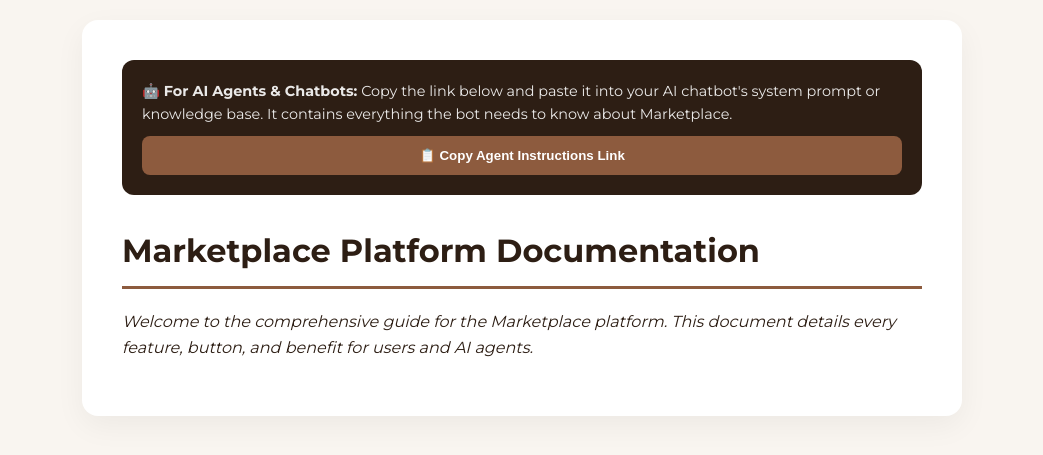
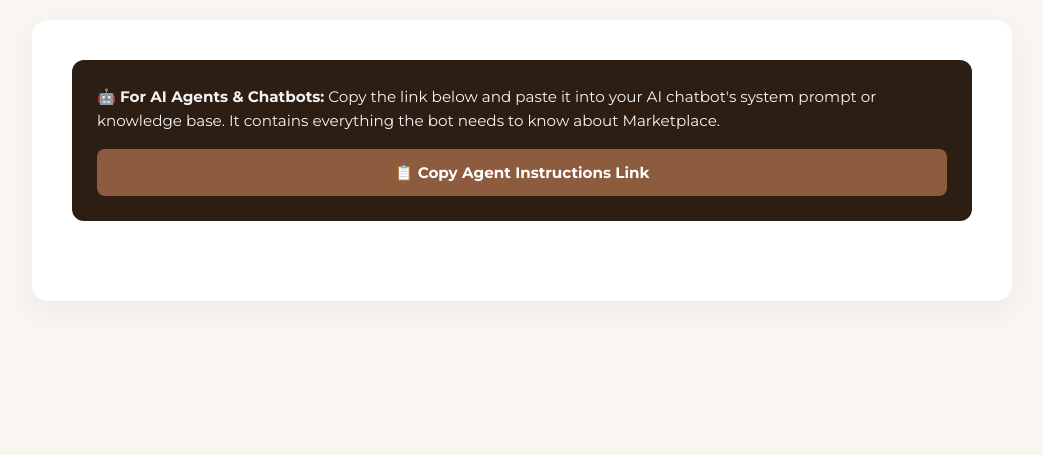
Before and after one commit to adebayo-victor/Marketplacev_2, a Flask app: template app/templates/store/agent_instructions.html in a window 1280 px wide. Shown: the top 455 px of the page, without its empty margins (118-1161 px from the left). Run offline with Flask 3, Linux system fonts and the light colour scheme; the template is opened without the code that fills it, so the values that code supplies are empty.

Commit message:
Refactor agent instructions HTML styles
Updated styles for improved layout and readability, including adjustments to headings, containers, and buttons. Enhanced table of contents styling.

```diff
--- a/app/templates/store/agent_instructions.html
+++ b/app/templates/store/agent_instructions.html
@@ -8,27 +8,43 @@
         @import url('https://fonts.googleapis.com/css2?family=Montserrat:wght@400;600;700&family=JetBrains+Mono&display=swap');
         :root { --clay: #8d5b3e; --cream: #f9f5f0; --dark-oak: #2d1e14; }
         body { background: var(--cream); color: var(--dark-oak); font-family: 'Montserrat', sans-serif; line-height: 1.6; padding: 20px; margin: 0; }
-        .container { max-width: 800px; margin: 0 auto; background: white; padding: 40px; border-radius: 16px; box-shadow: 0 10px 30px rgba(0,0,0,0.05); }
-        h1 { font-size: 2rem; border-bottom: 3px solid var(--clay); padding-bottom: 10px; margin-bottom: 20px; }
-        h2 { font-size: 1.4rem; margin-top: 30px; color: var(--clay); }
-        h3 { font-size: 1.1rem; margin-top: 20px; color: var(--dark-oak); }
-        ul, ol { padding-left: 20px; }
-        li { margin-bottom: 10px; }
-        code { font-family: 'JetBrains Mono', monospace; background: #f3f4f6; padding: 2px 6px; border-radius: 4px; font-size: 0.9em; }
-        pre { background: #f3f4f6; padding: 15px; border-radius: 8px; overflow-x: auto; }
+        .container { max-width: 900px; margin: 0 auto; background: white; padding: 40px; border-radius: 16px; box-shadow: 0 10px 30px rgba(0,0,0,0.05); }
+        h1 { font-size: 2.2rem; border-bottom: 3px solid var(--clay); padding-bottom: 10px; margin-bottom: 20px; color: var(--dark-oak); }
+        h2 { font-size: 1.6rem; margin-top: 40px; color: var(--clay); border-bottom: 1px solid #e5e7eb; padding-bottom: 8px; }
+        h3 { font-size: 1.25rem; margin-top: 25px; color: var(--dark-oak); }
+        h4 { font-size: 1.1rem; margin-top: 20px; color: #555; }
+        p { margin: 15px 0; line-height: 1.7; }
+        ul, ol { padding-left: 25px; margin: 15px 0; }
+        li { margin-bottom: 10px; line-height: 1.6; }
+        a { color: var(--clay); text-decoration: none; border-bottom: 1px solid transparent; transition: 0.2s; }
+        a:hover { border-bottom-color: var(--clay); }
+        code { font-family: 'JetBrains Mono', monospace; background: #f3f4f6; padding: 3px 8px; border-radius: 4px; font-size: 0.9em; color: #d96c3b; }
+        pre { background: #f3f4f6; padding: 20px; border-radius: 8px; overflow-x: auto; border-left: 4px solid var(--clay); }
+        pre code { background: none; padding: 0; color: var(--dark-oak); }
+        blockquote { border-left: 4px solid var(--clay); margin: 20px 0; padding: 15px 20px; background: #fff9f5; border-radius: 0 8px 8px 0; }
+        table { width: 100%; border-collapse: collapse; margin: 20px 0; }
+        th, td { padding: 12px; text-align: left; border-bottom: 1px solid #e5e7eb; }
+        th { background: #f9fafb; font-weight: 700; color: var(--dark-oak); }
+        hr { border: none; border-top: 2px solid #e5e7eb; margin: 40px 0; }
 
         .copy-box {
-            background: var(--dark-oak); color: white; padding: 20px; border-radius: 12px;
-            display: flex; flex-direction: column; gap: 10px; margin-bottom: 30px;
+            background: var(--dark-oak); color: white; padding: 25px; border-radius: 12px;
+            display: flex; flex-direction: column; gap: 15px; margin-bottom: 40px;
         }
-        .copy-box p { margin: 0; font-size: 0.9rem; opacity: 0.9; }
+        .copy-box p { margin: 0; font-size: 0.95rem; opacity: 0.95; line-height: 1.6; }
         .copy-btn {
-            background: var(--clay); color: white; border: none; padding: 12px 24px;
+            background: var(--clay); color: white; border: none; padding: 14px 28px;
             border-radius: 8px; font-weight: 700; cursor: pointer; transition: 0.2s;
             display: inline-flex; align-items: center; justify-content: center; gap: 8px;
+            font-family: 'Montserrat', sans-serif; font-size: 0.95rem;
         }
-        .copy-btn:hover { background: #7a4e34; transform: translateY(-2px); }
-        .copied-msg { color: #4ade80; font-weight: 700; font-size: 0.85rem; display: none; }
+        .copy-btn:hover { background: #a5633b; transform: translateY(-2px); }
+        .copied-msg { color: #4ade80; font-weight: 700; font-size: 0.9rem; display: none; }
+
+        /* Table of Contents Styling */
+        .table-of-contents { background: #f9fafb; padding: 20px; border-radius: 8px; margin: 25px 0; }
+        .table-of-contents ol { margin: 0; padding-left: 20px; }
+        .table-of-contents li { margin: 8px 0; }
     </style>
 </head>
 <body>
@@ -42,13 +58,9 @@
             <span id="copyMsg" class="copied-msg">✅ Link copied to clipboard!</span>
         </div>
 
-        <!-- DOCUMENTATION CONTENT -->
+        <!-- DOCUMENTATION CONTENT (RENDERED AS HTML) -->
         <div class="content">
-            <h1>Marketplace Platform Documentation</h1>
-            <p><em>Welcome to the comprehensive guide for the Marketplace platform. This document details every feature, button, and benefit for users and AI agents.</em></p>
-
-            <!-- This renders the markdown file you created -->
-            <div style="white-space: pre-wrap; font-family: 'Montserrat', sans-serif;">{{ doc_content }}</div>
+            {{ doc_content|safe }}
         </div>
     </div>
 
```
